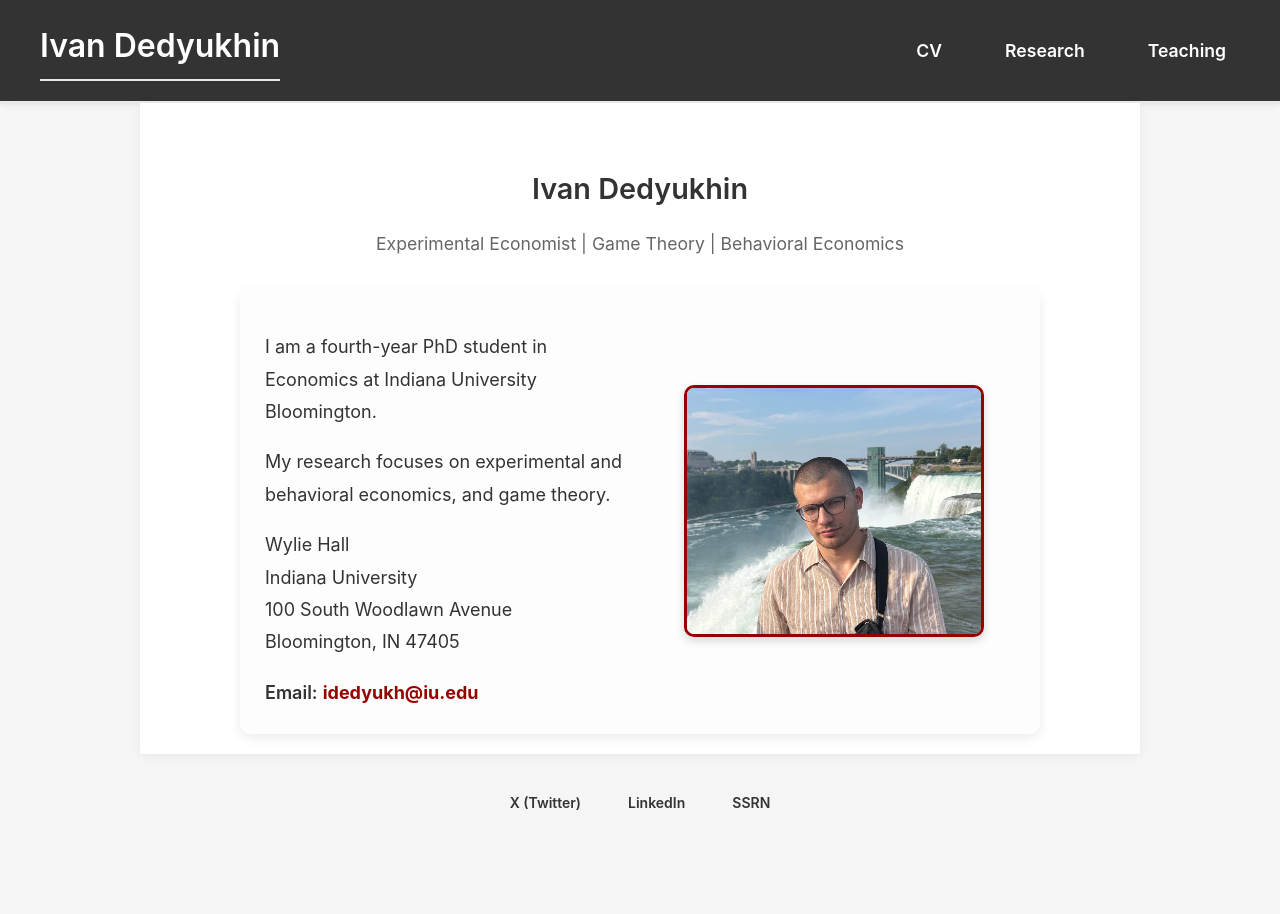
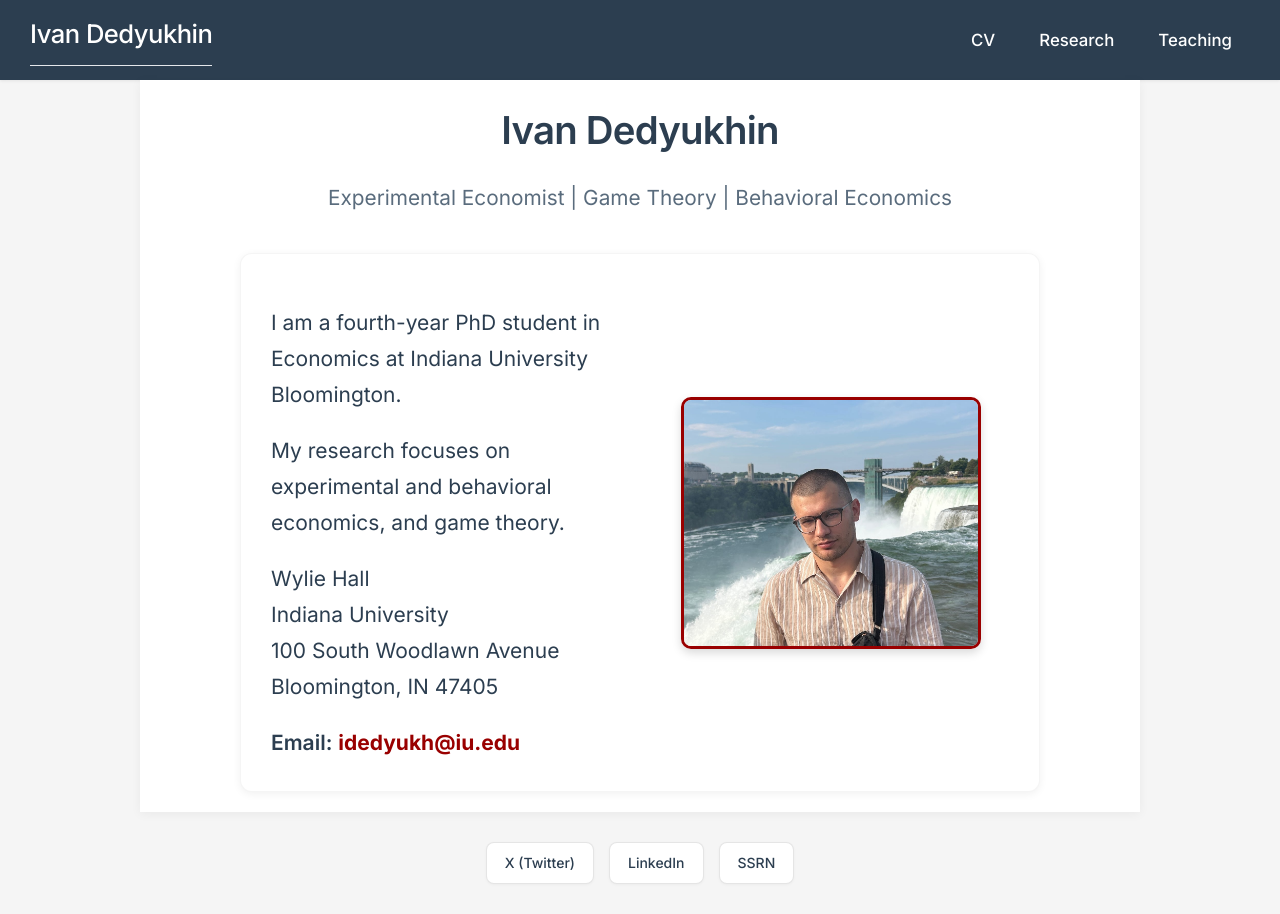
Before and after one commit to Dedyukhin/dedyukhin.github.io, a Jekyll site: the page built from README.md, in a window 1280 px wide. Built offline with Jekyll 4.4.1, drawn with Linux system fonts in a browser that asks for light colours; our own code applies the rules of GitHub Pages for plain Markdown files.

Commit message:
feat: Modern visual redesign - cleaner navigation, better typography, consistent sizing
Design Improvements:
1. ✅ Removed underline from name in navigation (cleaner look)
2. ✅ Made navigation tabs bigger (1.05em, was 1.1em) with better spacing
3. ✅ Reduced navigation bar height (padding: 14px 30px, was 20px 40px)
4. ✅ Made homepage text bigger (21px, was 18px)
5. ✅ Made research subtitle more prominent (1.3em, was 1.1em)
6. ✅ Made name/tagline bigger and more balanced (2.4em, was 1.8em)

Modern Design Enhancements:
- Added Inter font (modern, minimalistic, highly readable)
- Updated color scheme: darker text (#2c3e50), lighter secondary text (#5a6c7d)
- Cleaner navigation: removed borders, added subtle background highlights on hover
- Better visual hierarchy with consistent letter-spacing
- Refined shadows and borders for modern look
- Updated publication cards with cleaner styling
- Improved social links with subtle shadows
- Better spacing and padding throughout
- Responsive design updated to maintain proportions on mobile

Typography:
- Name: 2.4em (larger, more prominent)
- Subtitle: 1.3em (matches profile text size better)
- Homepage text: 21px (bigger than other pages)
- Navigation tabs: 1.05em (clean, readable)
- Headings: Updated weights and spacing for better hierarchy

The site now has a modern, minimalistic design with consistent sizing
and better visual balance between all elements.

```diff
--- a/assets/css/main.css
+++ b/assets/css/main.css
@@ -1,10 +1,16 @@
+/* ==========================================
+   Google Fonts - Inter (Modern, minimalistic)
+   ========================================== */
+@import url('https://fonts.googleapis.com/css2?family=Inter:wght@300;400;500;600;700&display=swap');
+
 /* ==========================================
    CSS Variables for Consistent Theming
    ========================================== */
 :root {
     --primary-color: #990000;
     --primary-hover: #d4a5a5;
-    --text-color: #333;
+    --text-color: #2c3e50;
+    --text-light: #5a6c7d;
     --bg-color: #f5f5f5;
     --card-bg: #fafafa;
     --border-color: #e5e7eb;
@@ -13,12 +19,13 @@
     --shadow-md: 0 4px 12px rgba(0, 0, 0, 0.08);
     --shadow-lg: 0 4px 10px rgba(0, 0, 0, 0.15);
 
-    /* Typography */
-    --font-system: -apple-system, BlinkMacSystemFont, "Segoe UI", Roboto, Helvetica, Arial, sans-serif;
+    /* Typography - Modern, minimalistic font stack */
+    --font-system: 'Inter', -apple-system, BlinkMacSystemFont, "Segoe UI", Roboto, "Helvetica Neue", Arial, sans-serif;
     --font-size-base: 16px;
-    --font-size-lg: 18px;
+    --font-size-lg: 20px;
+    --font-size-homepage: 21px;
     --line-height-base: 1.6;
-    --line-height-relaxed: 1.8;
+    --line-height-relaxed: 1.7;
 }
 
 /* ==========================================
@@ -55,30 +62,32 @@ body {
    Navigation
    ========================================== */
 nav {
-    background-color: #333;
+    background-color: #2c3e50;
     color: var(--white);
-    padding: 20px 40px;
+    padding: 14px 30px;
     display: flex;
     justify-content: space-between;
     align-items: center;
-    border-bottom: 2px solid #eaeaea;
-    box-shadow: 0 1px 5px rgba(0, 0, 0, 0.1);
+    border-bottom: none;
+    box-shadow: 0 1px 3px rgba(0, 0, 0, 0.08);
 }
 
 nav h2 {
     margin: 0;
-    font-size: 2em;
-    font-weight: 600;
+    font-size: 1.6em;
+    font-weight: 500;
+    letter-spacing: -0.02em;
 }
 
 nav h2 a {
     color: var(--white);
     text-decoration: none;
+    border-bottom: none;
     transition: opacity 0.3s ease;
 }
 
 nav h2 a:hover {
-    opacity: 0.8;
+    opacity: 0.85;
 }
 
 .horizontal-nav {
@@ -86,28 +95,31 @@ nav h2 a:hover {
     padding: 0;
     margin: 0;
     display: flex;
+    gap: 8px;
 }
 
 .horizontal-nav li {
-    margin-left: 35px;
+    margin-left: 0;
 }
 
 .horizontal-nav a {
     text-decoration: none;
     color: var(--white);
-    font-weight: 600;
-    font-size: 1.1em;
-    padding: 8px 14px;
-    transition: all 0.3s ease;
-    border-bottom: 2px solid transparent;
+    font-weight: 500;
+    font-size: 1.05em;
+    padding: 8px 18px;
+    transition: all 0.2s ease;
+    border-bottom: none;
+    border-radius: 6px;
 }
 
 .horizontal-nav a.active {
-    border-bottom-color: var(--primary-color);
+    background-color: rgba(153, 0, 0, 0.2);
+    color: var(--white);
 }
 
 .horizontal-nav a:hover {
-    opacity: 0.8;
+    background-color: rgba(255, 255, 255, 0.1);
 }
 
 /* ==========================================
@@ -119,13 +131,14 @@ nav h2 a:hover {
     align-items: center;
     max-width: 800px;
     margin: 0 auto;
-    padding: 25px;
-    background-color: #fdfdfd;
-    border-radius: 10px;
-    box-shadow: var(--shadow-md);
+    padding: 30px;
+    background-color: var(--white);
+    border-radius: 12px;
+    box-shadow: 0 2px 8px rgba(0, 0, 0, 0.06);
     color: var(--text-color);
     line-height: var(--line-height-relaxed);
-    font-size: var(--font-size-lg);
+    font-size: var(--font-size-homepage);
+    border: 1px solid rgba(0, 0, 0, 0.04);
 }
 
 .profile-text {
@@ -174,17 +187,21 @@ nav h2 a:hover {
 
 .research-tagline {
     text-align: center;
-    margin-bottom: 10px;
-    font-size: 1.8em;
+    margin-bottom: 12px;
+    margin-top: 0;
+    font-size: 2.4em;
     font-weight: 600;
     color: var(--text-color);
+    letter-spacing: -0.02em;
 }
 
 .research-subtitle {
     text-align: center;
-    font-size: 1.1em;
-    color: #666;
-    margin-bottom: 30px;
+    font-size: 1.3em;
+    font-weight: 400;
+    color: var(--text-light);
+    margin-bottom: 40px;
+    line-height: 1.5;
 }
 
 /* ==========================================
@@ -202,35 +219,41 @@ nav h2 a:hover {
 
 .social-links a {
     color: var(--text-color);
-    background: var(--bg-color);
+    background: var(--white);
+    border: 1px solid rgba(0, 0, 0, 0.1);
     text-decoration: none;
     font-size: 14px;
-    font-weight: 600;
-    padding: 8px 16px;
-    border-radius: 6px;
-    transition: all 0.3s ease;
+    font-weight: 500;
+    padding: 9px 18px;
+    border-radius: 8px;
+    transition: all 0.2s ease;
+    box-shadow: 0 1px 3px rgba(0, 0, 0, 0.04);
 }
 
 .social-links a:hover {
     background-color: var(--primary-color);
     color: var(--white);
-    transform: translateY(-2px);
+    border-color: var(--primary-color);
+    transform: translateY(-1px);
+    box-shadow: 0 2px 6px rgba(153, 0, 0, 0.2);
 }
 
 /* ==========================================
    Publication Cards (Research & Teaching)
    ========================================== */
 .pub-card {
-    border: 1px solid var(--border-color);
+    border: 1px solid rgba(0, 0, 0, 0.06);
     border-radius: 10px;
-    padding: 14px 16px;
-    margin: 14px 0 18px;
-    background: var(--card-bg);
-    transition: box-shadow 0.3s ease;
+    padding: 18px 20px;
+    margin: 16px 0 20px;
+    background: var(--white);
+    transition: all 0.2s ease;
+    box-shadow: 0 1px 3px rgba(0, 0, 0, 0.04);
 }
 
 .pub-card:hover {
-    box-shadow: var(--shadow-sm);
+    box-shadow: 0 2px 8px rgba(0, 0, 0, 0.08);
+    border-color: rgba(0, 0, 0, 0.1);
 }
 
 .pub-header {
@@ -347,22 +370,27 @@ a:hover {
 h1, h2, h3, h4, h5, h6 {
     color: var(--text-color);
     margin-top: 1.5em;
-    margin-bottom: 0.5em;
+    margin-bottom: 0.6em;
     font-weight: 600;
+    letter-spacing: -0.01em;
 }
 
 h1 {
-    font-size: 2em;
+    font-size: 2.2em;
+    font-weight: 700;
 }
 
 h2 {
-    font-size: 1.6em;
-    border-bottom: 2px solid var(--border-color);
-    padding-bottom: 8px;
+    font-size: 1.7em;
+    font-weight: 600;
+    border-bottom: 1px solid var(--border-color);
+    padding-bottom: 10px;
+    margin-bottom: 1em;
 }
 
 h3 {
-    font-size: 1.3em;
+    font-size: 1.35em;
+    font-weight: 600;
 }
 
 /* ==========================================
@@ -372,19 +400,19 @@ h3 {
     nav {
         flex-direction: column;
         align-items: center;
-        padding: 15px 10px;
+        padding: 12px 15px;
     }
 
     nav h2 {
         text-align: center;
-        margin-bottom: 10px;
-        font-size: 1.5em;
+        margin-bottom: 12px;
+        font-size: 1.4em;
     }
 
     .horizontal-nav {
         justify-content: center;
         flex-wrap: wrap;
-        gap: 15px;
+        gap: 6px;
     }
 
     .horizontal-nav li {
@@ -392,8 +420,8 @@ h3 {
     }
 
     .horizontal-nav a {
-        font-size: 1em;
-        padding: 6px 10px;
+        font-size: 0.95em;
+        padding: 7px 14px;
     }
 
     .container {
@@ -401,8 +429,8 @@ h3 {
     }
 
     .profile-container {
-        padding: 20px 15px;
-        font-size: var(--font-size-base);
+        padding: 24px 18px;
+        font-size: 18px;
     }
 
     .profile-text {
@@ -415,11 +443,11 @@ h3 {
     }
 
     .research-tagline {
-        font-size: 1.4em;
+        font-size: 1.8em;
     }
 
     .research-subtitle {
-        font-size: 1em;
+        font-size: 1.15em;
     }
 }
 
```
